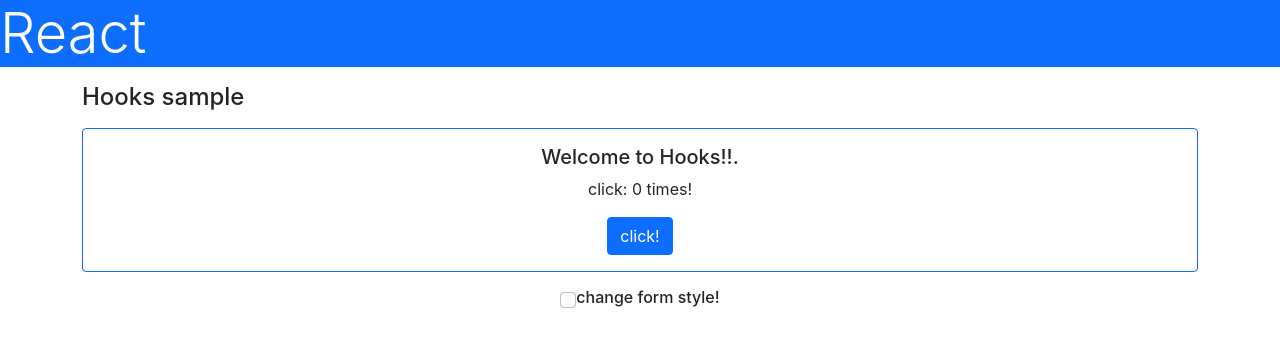
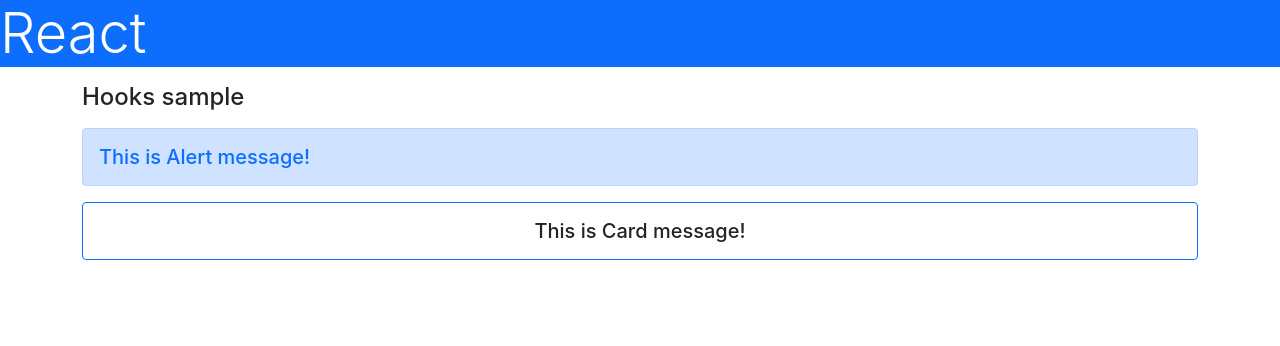
Before and after one commit to Ha-ji-me/learning-react-hooks, a React (Create React App) app: page / in a window 1280 px wide. Shown: the top 346 px of the page. Built offline with nearby package versions, Linux system fonts and the light colour scheme.

Commit message:
4-2/関数コンポーネントを深める: コンポーネントにコンポーネントを組み込む

```diff
--- /dev/null
+++ b/src/Card.jsx
@@ -0,0 +1,29 @@
+import React, {useState} from "react";
+import './App.css';
+
+function AlertMessage() {
+  return <div className="alert alert-primary h5 text-primary">
+    This is Alert message!
+  </div>
+}
+
+function CardMessage() {
+  return <div className="card p-3 h5 border-primary text-center">
+    This is Card message!
+  </div>
+}
+
+function Card() {
+  return (
+    <div>
+      <h1 className="bg-primary text-white display-4">React</h1>
+      <div className="container">
+        <h4 className="my-3">Hooks sample</h4>
+        <AlertMessage />
+        <CardMessage />
+      </div>
+    </div>
+  )
+}
+
+export default Card;
--- a/src/index.js
+++ b/src/index.js
@@ -3,13 +3,15 @@
 import './index.css';
 import App from './App';
 import Hooks from './Hooks';
+import Card from './Card';
 import reportWebVitals from './reportWebVitals';
 
 const root = ReactDOM.createRoot(document.getElementById('root'));
 root.render(
   <React.StrictMode>
     {/* <App /> */}
-    <Hooks />
+    {/* <Hooks /> */}
+    <Card />
   </React.StrictMode>
 );
 
```
